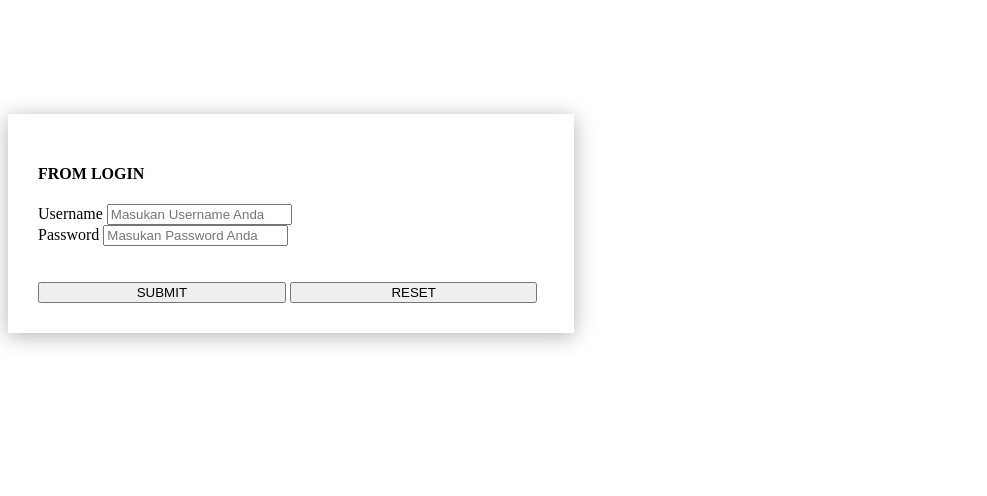
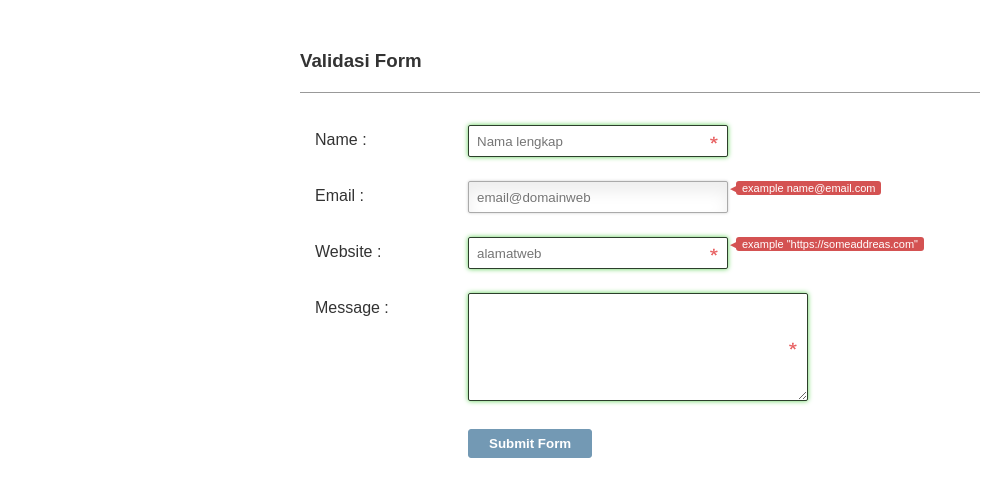
Before and after one commit to dimas708/belajar_web_dev, a plain HTML site: page html/login.html in a window 1280 px wide. Shown: the whole page, without its empty margins (0-987 px from the left). Drawn offline with nearby package versions, Linux system fonts and the light colour scheme.

Commit message:
sedikit berubah

```diff
--- a/html/login.css
+++ b/html/login.css
@@ -8,3 +8,6 @@ button{
     width: 49%;
     margin-top: 7%;
 }
+.login {
+    display: flex;
+}
--- a/html/login.html
+++ b/html/login.html
@@ -1,46 +1,40 @@
-<!doctype html>
+<!DOCTYPE html>
 <html lang="en">
-  <head>
-    <!-- Required meta tags -->
-    <meta charset="utf-8">
-    <meta name="viewport" content="width=device-width, initial-scale=1">
-
-    <!-- Bootstrap CSS -->
-   <link rel="stylesheet" href="style.css" src="">
-    <title>Hello, world!</title>
-    <link rel="stylesheet" href="login.css">
-  </head>
-  <body>
-    <div class="container">
-        <h4 class="text-center"> FROM LOGIN</h4>
-
-        <form >
-            <div class="form-group">
-                <label>Username</label>
-                <input type="text" name="" class="form-control" placeholder="Masukan Username Anda">
-            </div>
-        </form>
-
-        <form >
-            <div class="form-group">
-                <label>Password</label>
-                <input type="password" name="" class="form-control" placeholder="Masukan Password Anda">
-            </div>
-
-            <button type="submit" class="btn btn-primary">SUBMIT</button>
-            <button type="reset" class="btn btn-danger">RESET</button>
-        </form>
+<head>
+  <meta charset="UTF-8">
+  <meta http-equiv="X-UA-Compatible" content="IE=edge">
+  <meta name="viewport" content="width=device-width, initial-scale=1.0">
+  <title>Jwd</title>
+  <link rel="stylesheet" href="style.css">
+</head>
+<body>
+   <div id="main">
+     <h3>Validasi Form</h3>
+     <form class="contact_form" action="">
+       <ul>
+         <li>
+           <label for="name">Name :</label>
+           <input type="text" name="name" placeholder="Nama lengkap" required>
+         </li>
+         <li>
+           <label for="email">Email :</label>
+           <input type="text" id="email" placeholder="email@domainweb">
+           <span class="from_hint">example name@email.com</span>
+         </li>
+         <li>
+           <label for="website">Website :</label>
+           <input name="website" type="text" placeholder="alamatweb" required pattern="(http|https)://.+">
+           <span class="from_hint">example "https://someaddreas.com"</span>
+         </li>
+         <li>
+           <label for="message">Message :</label>
+           <textarea name="message" cols="40" rows="6" required></textarea>
+         </li>
+         <li>
+           <button class="submit" type="submit">Submit Form</button>
+         </li>
+        </ul>
+     </form>
     </div>
-
-    <!-- Optional JavaScript; choose one of the two! -->
-
-    <!-- Option 1: Bootstrap Bundle with Popper -->
-    <script src="https://cdn.jsdelivr.net/npm/bootstrap@5.0.2/dist/js/bootstrap.bundle.min.js" integrity="sha384-MrcW6ZMFYlzcLA8Nl+NtUVF0sA7MsXsP1UyJoMp4YLEuNSfAP+JcXn/tWtIaxVXM" crossorigin="anonymous"></script>
-
-    <!-- Option 2: Separate Popper and Bootstrap JS -->
-    <!--
-    <script src="https://cdn.jsdelivr.net/npm/@popperjs/core@2.9.2/dist/umd/popper.min.js" integrity="sha384-IQsoLXl5PILFhosVNubq5LC7Qb9DXgDA9i+tQ8Zj3iwWAwPtgFTxbJ8NT4GN1R8p" crossorigin="anonymous"></script>
-    <script src="https://cdn.jsdelivr.net/npm/bootstrap@5.0.2/dist/js/bootstrap.min.js" integrity="sha384-cVKIPhGWiC2Al4u+LWgxfKTRIcfu0JTxR+EQDz/bgldoEyl4H0zUF0QKbrJ0EcQF" crossorigin="anonymous"></script>
-    -->
-  </body>
+</body>
 </html>
--- /dev/null
+++ b/html/style.css
@@ -0,0 +1,141 @@
+* {
+    margin: 0;
+    padding: 0;
+}
+.from_hint,.required_notification{
+    font-size: 11px;
+}
+body {
+    font-family: Arial, Helvetica, sans-serif;
+    color: #333;
+}
+#main {
+    width: 680px;
+    margin:auto;
+    margin-top: 50px;
+}
+#main h3{
+    border-bottom: 1px solid #999;
+    color: #333;
+    padding-bottom: 20px;
+    margin-bottom: 20px;
+}
+#main a{
+    color: #333;
+    text-decoration: none;
+}
+#main a:hover{
+    color: #03f;
+}
+/*===form elements ===*/
+.contact_form ul{
+  list-style: none;
+}
+.contact_form li{
+    padding: 12px;
+    border: bottom 1px solid #eee;
+    position: relative;
+}
+.contact_form label{
+    width: 150px;
+    margin-top: 3px;
+    display: inline-block;
+    float: left;
+    padding: 3px;
+}
+.contact_form input{
+    height: 20px;
+    width: 220px;
+    padding: 5px 8px;
+}
+.contact_form textarea{
+    padding: 8px;
+    width: 300px;
+}
+.contact_form button{
+    margin-left:156px ;
+}
+/*form element visual styles */
+.contact_form input,
+.contact_form textarea {
+    border: 1px solid #aaa;
+    box-shadow: 0px 0px 3px #ccc, 0 10px 15px #eee inset;
+    border-radius: 2px;
+    padding-right: 30px;
+    -moz-transition: padding .25s;
+    -webkit-transition: padding .25s;
+    -o-transition: padding .25s;
+}
+.contact_form input:focus,
+.contact_form textarea:focus {
+    background: #fff;
+    border: 1px solid #f00;
+    box-shadow: 0 0 3px #900;
+    padding-right: 70px;
+}
+/* === HTML5 validation styles === */
+.contact_form input:required,
+.contact_form textarea:required {
+    background: #fff url(images/red_asterisk.png) no-repeat 98% center;
+    box-shadow: 0 0 5px #5cd053;
+    border-color:#2c3f2b ;
+}
+.contact_form input:required:valid,
+.contact_form textarea:required:valid {
+    background: #fff url(images/valid.png) no-repeat 98% center;
+    box-shadow: 0 0 5px #5cd053;
+    border-color: #28921f;
+}
+.contact_form input:focus:invalid,
+.contact_form textarea:focus:invalid {
+    background: #fff url(images/invalid.png) no-repeat 98% center;
+    box-shadow: 0 0 5px #d45252;
+    border-color: #b03535;
+}
+/* === Form hints === */
+.from_hint {
+    background: #d45252;
+    border-radius: 3px;
+    color: white;
+    margin-left: 8px;
+    padding: 1px 6px;
+    z-index: 999;
+    position: absolute;
+}
+.from_hint::before{
+    content: "\25c0";
+    color: #d45252;
+    position: absolute;
+    top: 1px;
+    left: -6px;
+}
+.contact_form input:focus+.from_hint{
+    display: inline;
+}
+.contact_form input:required:valid+.from_hint{
+    background: #28921f;
+}
+.contact_form input:required:valid+.from_hint::before{
+    background: #28921f;
+}
+/* === Button Style === */
+button.submit{
+    background-color: #7399b4;
+    border: 1px solid #7399b4;
+    border-bottom: 1px solid #7399b4;
+    border-radius: 3px;
+    -webkit-border-radius: 3px;
+    -moz-border-radius: 3px;
+    -o-border-radius: 3px;
+    color: white;
+    font-weight: bold;
+    padding: 6px 20px;
+    text-align: center;
+}
+button.submit:hover{
+    opacity: 0.85;
+    cursor: pointer;
+}
+button.submit:active{
+    border:1px solid #3b6386;
+}
```
Also changed, not shown: html/OFL.txt (added), html/assets/image/morocco/readme.txt (added), html/images/asterik.png (added), html/images/invalid.png (added), html/images/red_asterisk.png (added), html/images/valid.png (added), html/index.html (line endings or trailing spaces), html/plot.css (line endings or trailing spaces), 2 other files.
